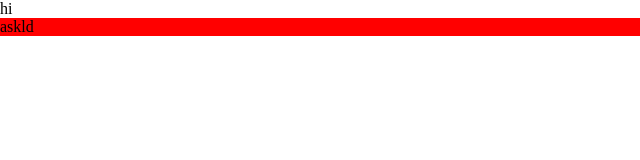
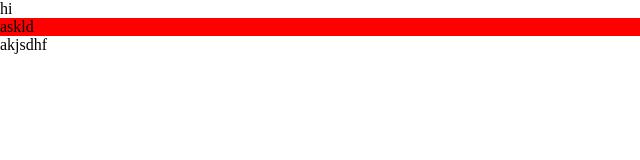
Before and after one commit to iawd2501/git, a plain HTML site: page index.html in a window 1280 px wide. Shown: the full height of the page, 0-640 px from the left. Drawn offline with Linux system fonts and the light colour scheme.

Commit message:
rollback and again add new section

```diff
--- a/index.html
+++ b/index.html
@@ -23,5 +23,11 @@
         </div>
       </div>
     </div>
+    <!-- about part -->
+    <div id="about">
+      <div class="continer">
+        <div>akjsdhf</div>
+      </div>
+    </div>
   </body>
 </html>
```
